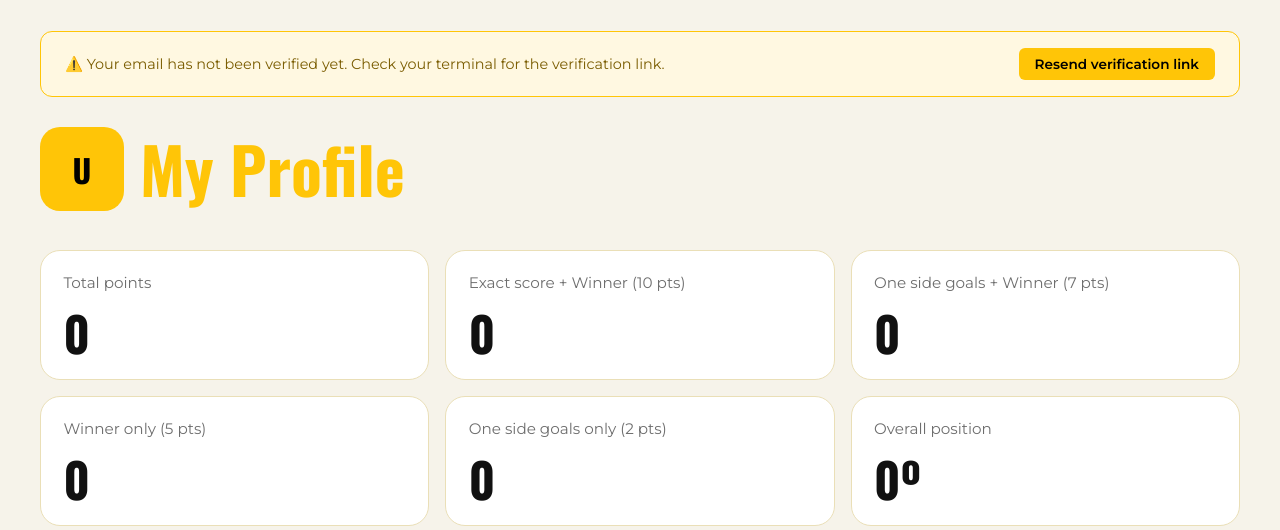
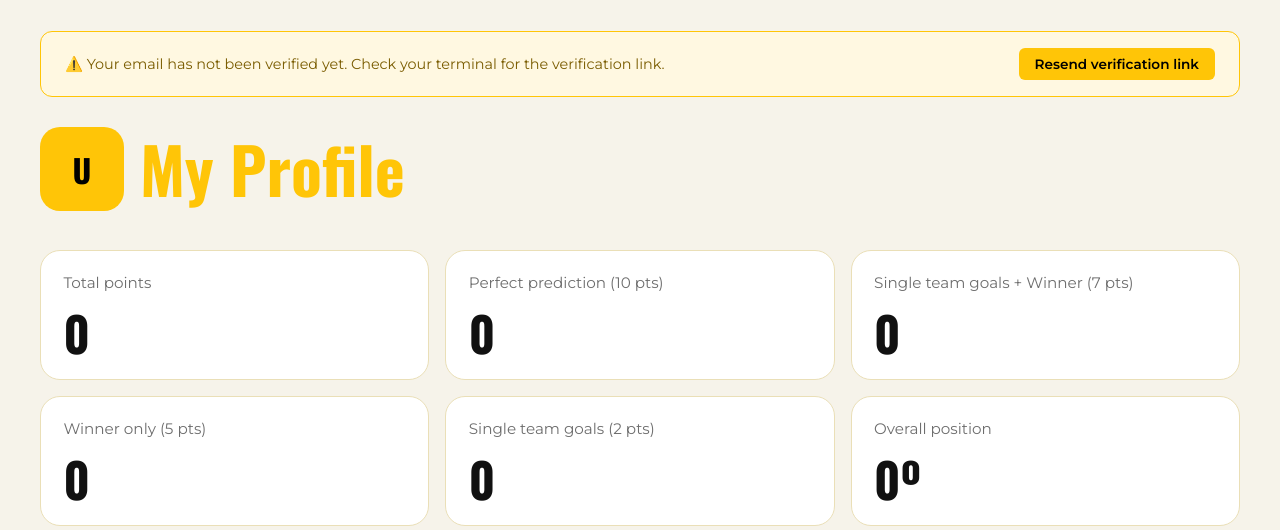
Before and after one commit to lisboaeurekacoworking/bolao, a Flask app: page /me in a window 1280 px wide. Shown: the part 130-660 px from the top of the page. Run offline with Flask 3, Linux system fonts and the light colour scheme; the visitor is signed in with stand-in values (Sample User, id 1); data comes from the database, SQL or seed files in the repository; data that the repository does not hold is empty; parts of the project's set-up code (start-up, migrations or seed data) failed here and were passed over.

Commit message:
Mudanças de tradução

```diff
--- a/templates/me.html
+++ b/templates/me.html
@@ -87,12 +87,12 @@ Eureka{% endtrans %}{% endblock %} {% block menu %}
     </article>
 
     <article class="profile-stat-card">
-      <span>{{ _('Exact score + Winner (10 pts)') }}</span>
+      <span>{{ _('Perfect prediction (10 pts)') }}</span>
       <strong>{{ exact_hits }}</strong>
     </article>
 
     <article class="profile-stat-card">
-      <span>{{ _('One side goals + Winner (7 pts)') }}</span>
+      <span>{{ _('Single team goals + Winner (7 pts)') }}</span>
       <strong>{{ winner_plus_side_hits }}</strong>
     </article>
 
@@ -102,7 +102,7 @@ Eureka{% endtrans %}{% endblock %} {% block menu %}
     </article>
 
     <article class="profile-stat-card">
-      <span>{{ _('One side goals only (2 pts)') }}</span>
+      <span>{{ _('Single team goals (2 pts)') }}</span>
       <strong>{{ one_side_hits }}</strong>
     </article>
 
--- a/templates/predict.html
+++ b/templates/predict.html
@@ -101,10 +101,10 @@ Eureka{% endtrans %}{% endblock %} {% block menu %}
       </button>
       <button class="predict-chip" data-filter="today">{{ _('Today') }}</button>
       <button class="predict-chip" data-filter="missing">
-        {{ _('Missing predictions') }}
+        {{ _('Yet to predict') }}
       </button>
       <button class="predict-chip" data-filter="done">
-        {{ _('Already predicted') }}
+        {{ _('Your predictions') }}
       </button>
       <button class="predict-chip" data-filter="selecao">
         {{ _('By team') }}
```
Also changed, not shown: translations/en/LC_MESSAGES/messages.po, translations/pt/LC_MESSAGES/messages.po, translations/pt_br/LC_MESSAGES/messages.po.
